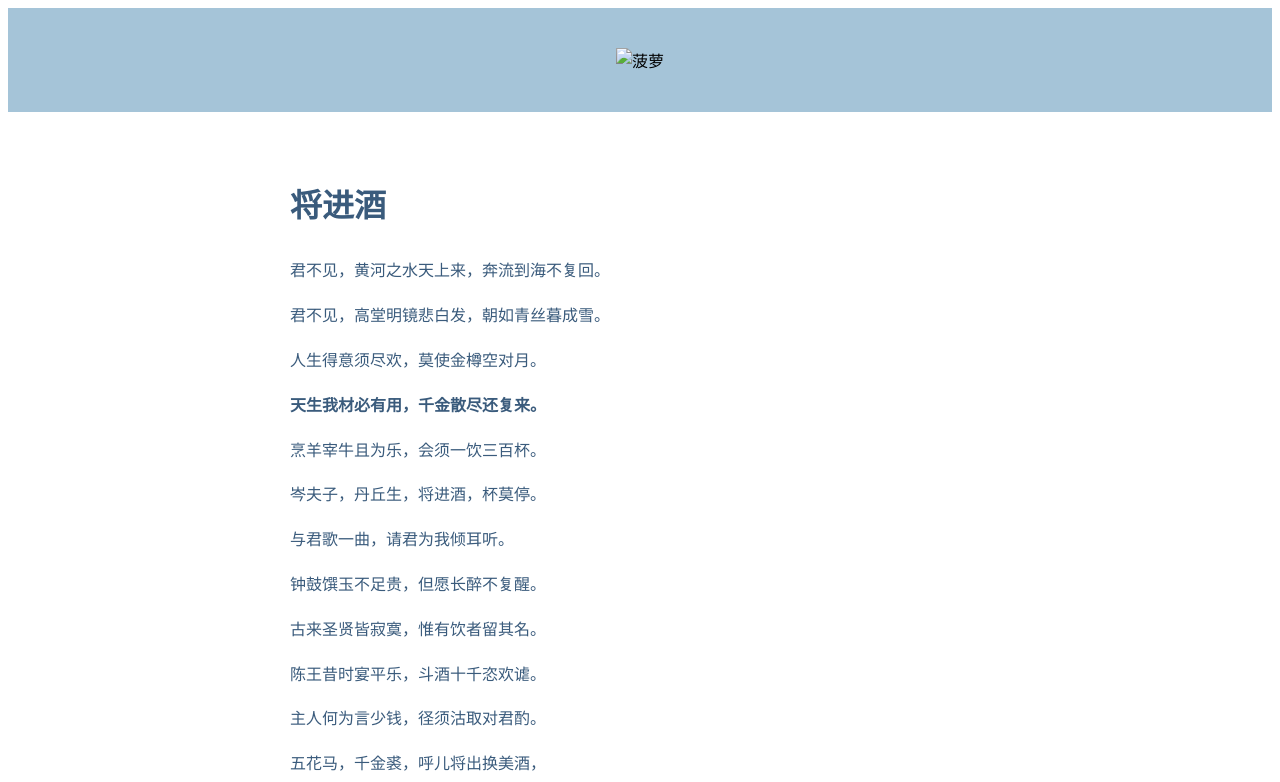
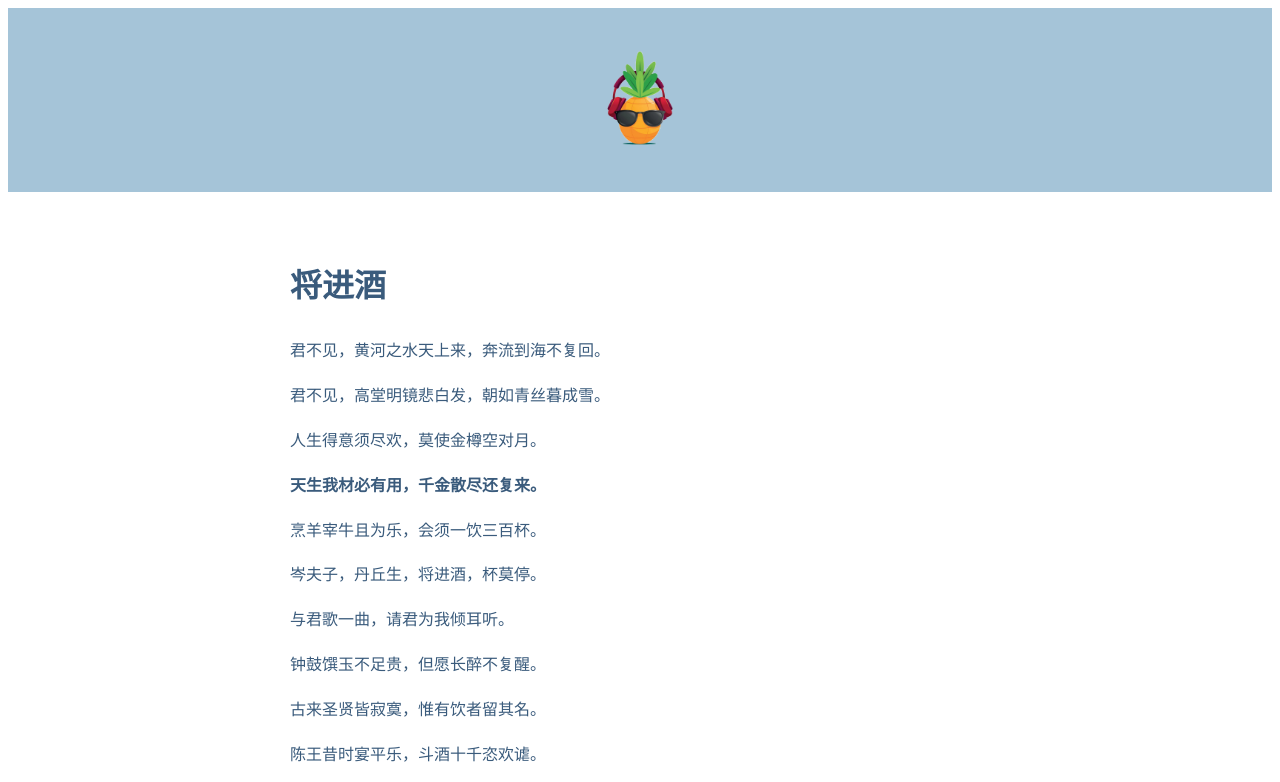
Before and after one commit to carroTsai/ananas, a plain HTML site: page index.html in a window 1280 px wide. Shown: the top 782 px of the page. Drawn offline with Linux system fonts and the light colour scheme; the site is published under a folder, as on GitHub Pages, so addresses that start at the root find nothing.

Commit message:
Add files via upload

```diff
--- a/index.html
+++ b/index.html
@@ -8,7 +8,7 @@
   </head>
   <body>
     <div style="background-color: #a5c4d8; text-align: center; padding: 40px">
-      <img src="/ananas.png" alt="菠萝" width="100" />
+      <img src="./ananas.png" alt="菠萝" width="100" />
     </div>
     <div
       style="
```
